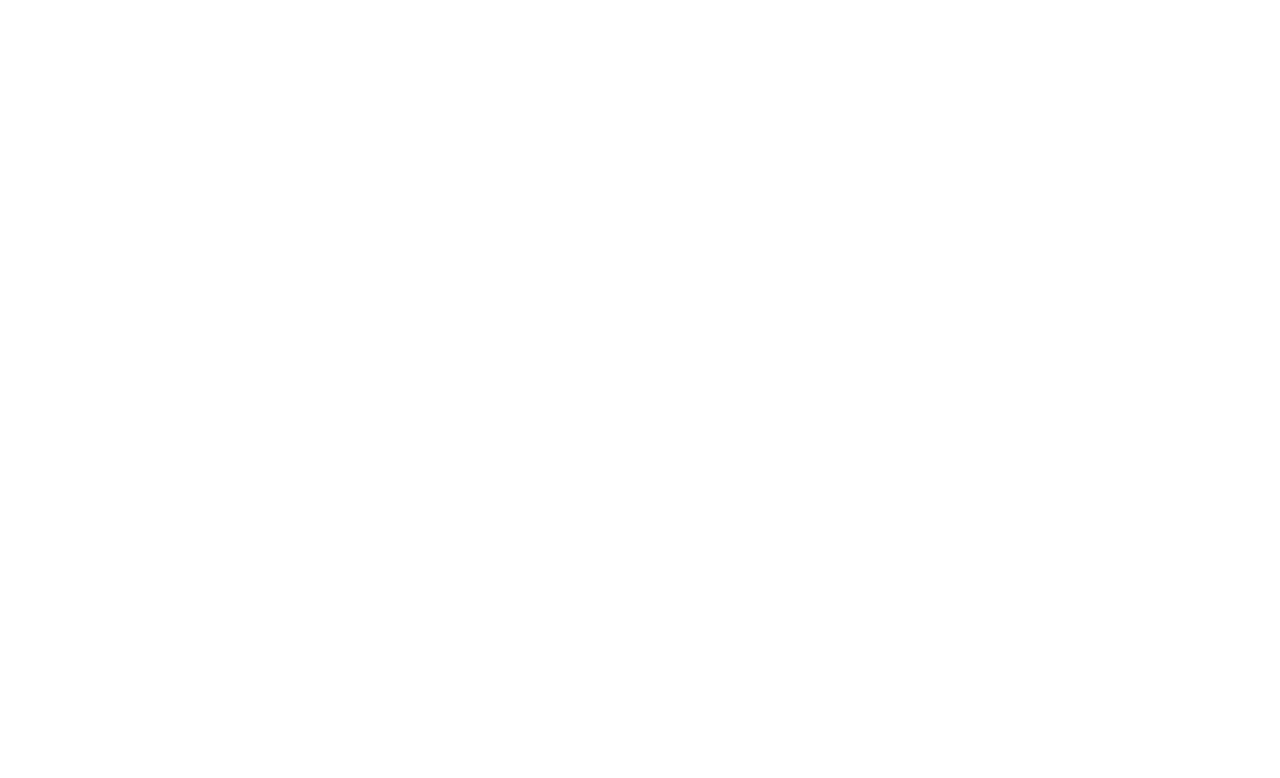
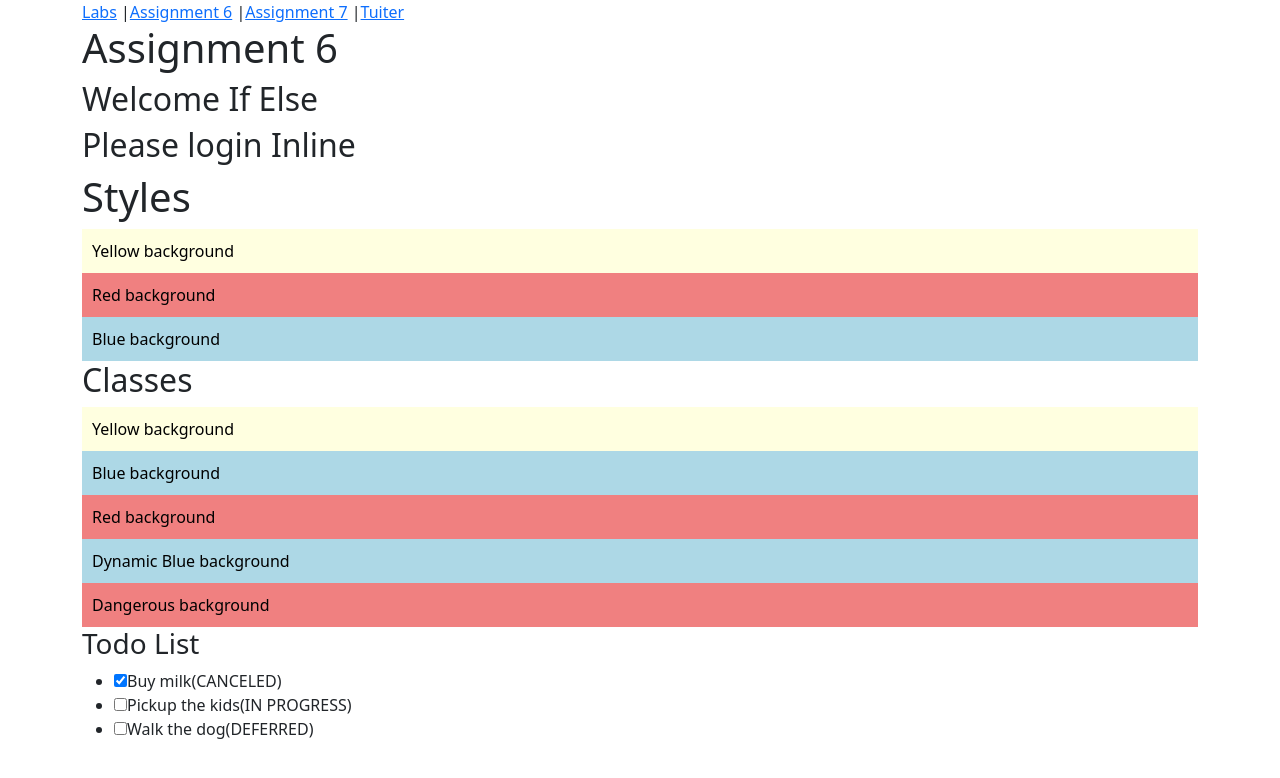
Before and after one commit to ks692/tuiter-react-web-app, a React (Create React App) app: page / in a window 1280 px wide. Before the commit this address had no page. Shown: the top 778 px of the page. Built offline with nearby package versions, Linux system fonts and the light colour scheme.

Commit message:
Assignment 9

```diff
--- a/src/App.js
+++ b/src/App.js
@@ -10,6 +10,10 @@
         <BrowserRouter>
             <div className="container">
                 <Routes>
+                    <Route index
+                           path="/*"element={<Labs/>}/>
+                    <Route path="/hello"
+                           element={<HelloWorld/>}/>
                     <Route path="/tuiter/*" element={<Tuiter/>}/>
                 </Routes>
             </div>
```
